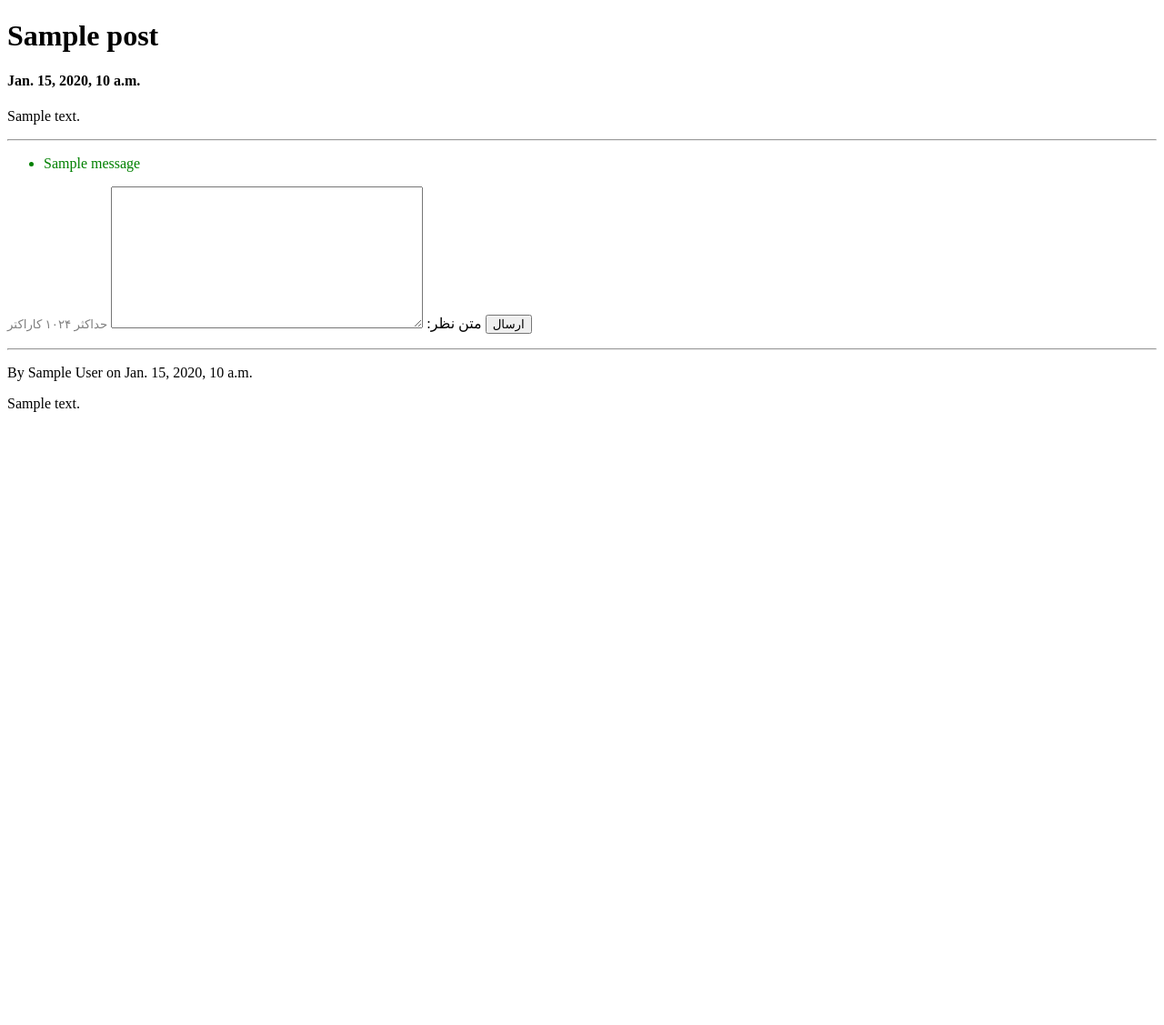
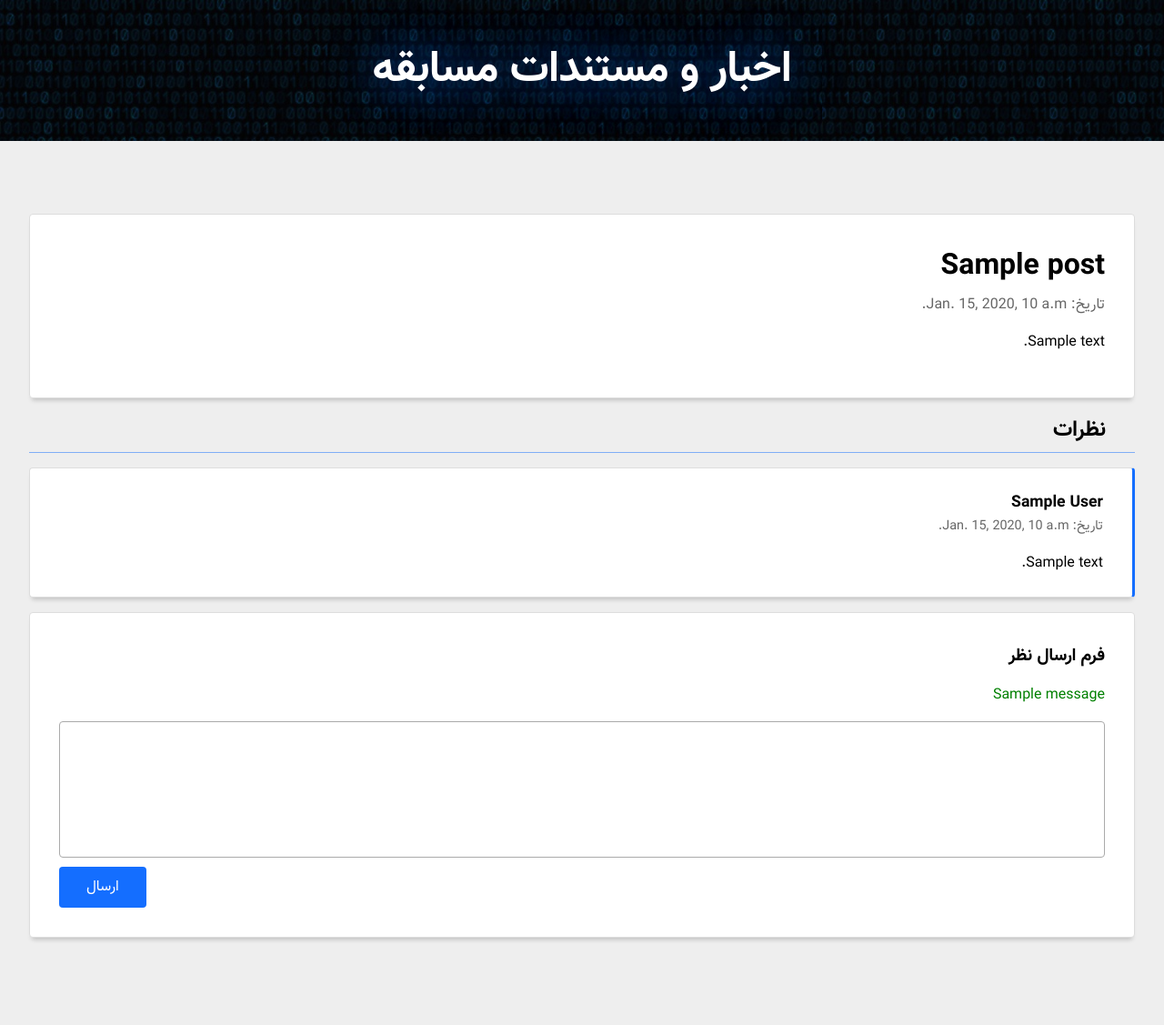
Before and after one commit to isfahanUacm/UIAI2018_Site, a Django app: page /uiai2018/blog/post/1/ in a window 1280 px wide. Shown: the whole page at 91% size. Before the commit the page ends 453 px from the top, so only its background shows below. Run offline with Django 3.2, Linux system fonts and the light colour scheme; a user stored in the database is signed in; tables that the repository leaves empty hold one stand-in row (values such as "Sample post"); one stand-in notice (Sample message) is shown; parts of the project's set-up code (start-up, migrations or seed data) failed here and were passed over.

Commit message:
Improved post view UI

```diff
--- a/blog/static/styles.css
+++ b/blog/static/styles.css
@@ -33,7 +33,7 @@
   background: url(./images/bgPattern.jpg), #191919;
   background-blend-mode: soft-light;
 }
-.hero h1 {
+.hero * {
   color: #fff;
   text-shadow: 0px 0px 55px hsl(217, 100%, 54%);
   font-size: 3rem;
@@ -68,8 +68,92 @@
   text-decoration: underline;
 }
 
+.post-full-title {
+  margin: 0;
+  font-size: 2rem;
+}
+
+.comments-title {
+  margin: 0 0 1rem;
+  font-size: 1.5rem;
+  padding: 0 2rem 5px 0;
+  border-bottom: 1px solid hsla(217, 100%, 54%, 50%);
+}
+
+.comment {
+  margin: 0 0 1rem;
+  padding: 0.5rem 2rem;
+  border: 1px solid #ddd;
+  border-right: 3px solid  hsl(217, 100%, 54%);
+  border-radius: 4px;
+  box-shadow: 0 5px 5px -3px rgba(0, 0, 0, 0.2);
+  background: #fff;
+}
+.comment header h5 {
+  margin: 1rem 0 0;
+  font-size: 1.1rem;
+}
+.comment header time {
+  color: #666;
+  font-size: 0.9rem;
+}
+
+.form-card h4 {
+  margin: 0 0 1rem;
+  font-size: 1.2rem;
+}
+.comment-form {
+  display: flex;
+  flex-direction: column;
+}
+.comment-form div {
+  margin: 0 0 10px;
+}
+.comment-form #id_text {
+  width: 100%;
+  vertical-align: middle;
+  resize: none;
+  height: 150px;
+  border: 1px solid #aaa;
+  font-family: 'Vazir', sans-serif;
+  font-size: 1rem;
+  padding: 10px;
+  border-radius: 4px;
+}
+.comment-form .captcha {
+  width: 105px;
+}
+.comment-form #id_captcha_1 {
+  border: 1px solid #aaa;
+  font-family: 'Vazir', sans-serif;
+  font-size: 1rem;
+  max-width: 100px;
+  padding: 10px;
+  border-radius: 4px;
+}
+
+.form-btn {
+  align-self: flex-end;
+  font-size: 1rem;
+  font-family: 'Vazir', sans-serif;
+  padding: 10px 30px;
+  border: none;
+  border-radius: 4px;
+  background: hsl(217, 100%, 54%);
+  color: #fff;
+  cursor: pointer;
+  transition: box-shadow 0.23s;
+}
+
 @media screen and (max-width: 768px) {
-  .hero h1 {
+  .hero * {
     font-size: 2.5rem;
   }
+  .post-full-title {
+    font-size: 1.5rem;
+  }
+
+  .form-card {
+    padding: 1rem;
+  }
 }
--- a/blog/templates/post.html
+++ b/blog/templates/post.html
@@ -1,51 +1,80 @@
+{% load static %}
+
 <!DOCTYPE html>
-<html lang="en">
+<html dir="rtl" lang="fa-IR">
+
 <head>
-    <meta charset="UTF-8">
-    <title>Title</title>
+    <meta charset="utf-8">
+    <meta name="viewport" content="width=device-width,initial-scale=1,shrink-to-fit=no">
+    <title>بلاگ | دومین دوره مسابقات چالشی هوش مصنوعی دانشگاه اصفهان</title>
+    <link rel="stylesheet" href="{% static 'blog/static/styles.css' %}">
 </head>
+
 <body>
-<h1>{{ post.title }}</h1>
-<h4>{{ post.date }}</h4>
+    <section class=hero>
+        <h2>اخبار و مستندات مسابقه</h2>
+    </section>
+
+    <section class="postsSection">
+        <div class="wrapper">
+            <article class="card">
+                <header>
+                    <h1 class="post-full-title">{{ post.title }}</h1>
+                    <p>تاریخ: {{ post.date }}</p>
+                </header>
                 {% autoescape off %}<p>{{ post.text }}</p>{% endautoescape %}
-<hr>
+            </article>
+
+            <div class="comments">
+                <h4 class="comments-title">نظرات</h4>
+                {% for comment in post.get_approved_comments %}
+                <div class="comment">
+                    <header>
+                        <h5>{{ comment.user.get_full_name }}</h5>
+                        <time>تاریخ: {{ comment.date }}</time>
+                    </header>
+                    <p>{{ comment.text }}</p>
+                </div>
+                {% endfor %}
+            </div>
+
+            <div class="card form-card">
+                <h4>فرم ارسال نظر</h4>
                 <div>
                     {% if messages %}
-        <ul class="messages">
+                    <div class="messages">
                         {% for message in messages %}
-                <li style="color:
+                        <p style="color:
                         {% if message.level == DEFAULT_MESSAGE_LEVELS.ERROR %} red
                         {% elif message.level == DEFAULT_MESSAGE_LEVELS.SUCCESS %} green
                         {% else %} black
-                        {% endif %};">{{ message }}</li>
+                        {% endif %};">{{ message }}</p>
                         {% endfor %}
-        </ul>
+                    </div>
                     {% endif %}
+                </div>
 
-</div>
                 {% if user.is_authenticated %}
-    <form method="post" enctype="multipart/form-data">
+                <form class="comment-form" method="post" enctype="multipart/form-data">
                     {% csrf_token %}
                     {% for field in comment_form %}
-            <p>
-                {{ field.label_tag }}
+                    <div>
                         {{ field }}
-                {% if field.help_text %}
-                    <small style="color: grey">{{ field.help_text }}</small>
-                {% endif %}
                         {% for error in field.errors %}
                         <p style="color: red">{{ error }}</p>
                         {% endfor %}
+                    </div>
                     {% endfor %}
+
                     <button class="form-btn">ارسال</button>
                 </form>
                 {% else %}
                 <p>برای نظر دادن باید لاگین کرده باشید.</p>
                 {% endif %}
-<hr>
-{% for comment in post.get_approved_comments %}
-    <p>By {{ comment.user.get_full_name }} on {{ comment.date }}</p>
-    <p>{{ comment.text }}</p>
-{% endfor %}
+            </div>
+        </div>
+    </section>
+
 </body>
+
 </html>
```
Lines whose indentation alone changed are shown as unchanged.
